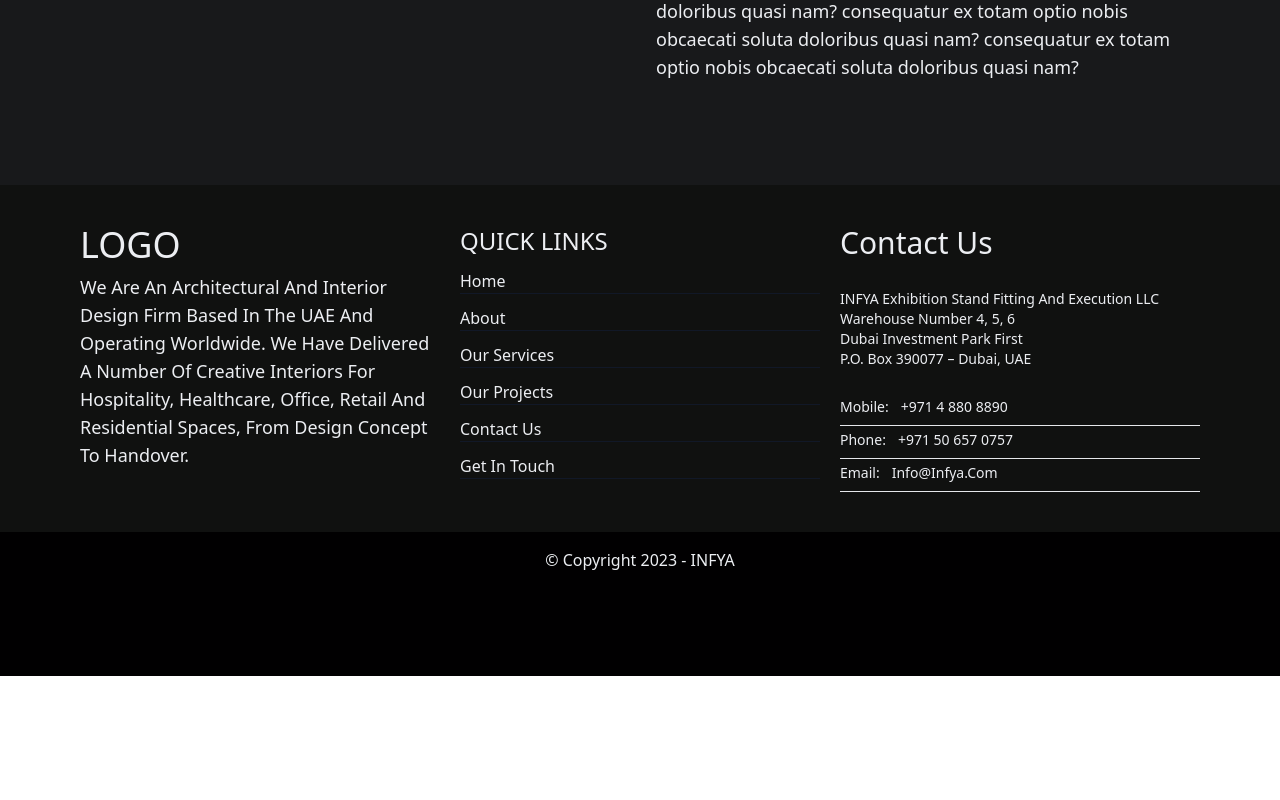
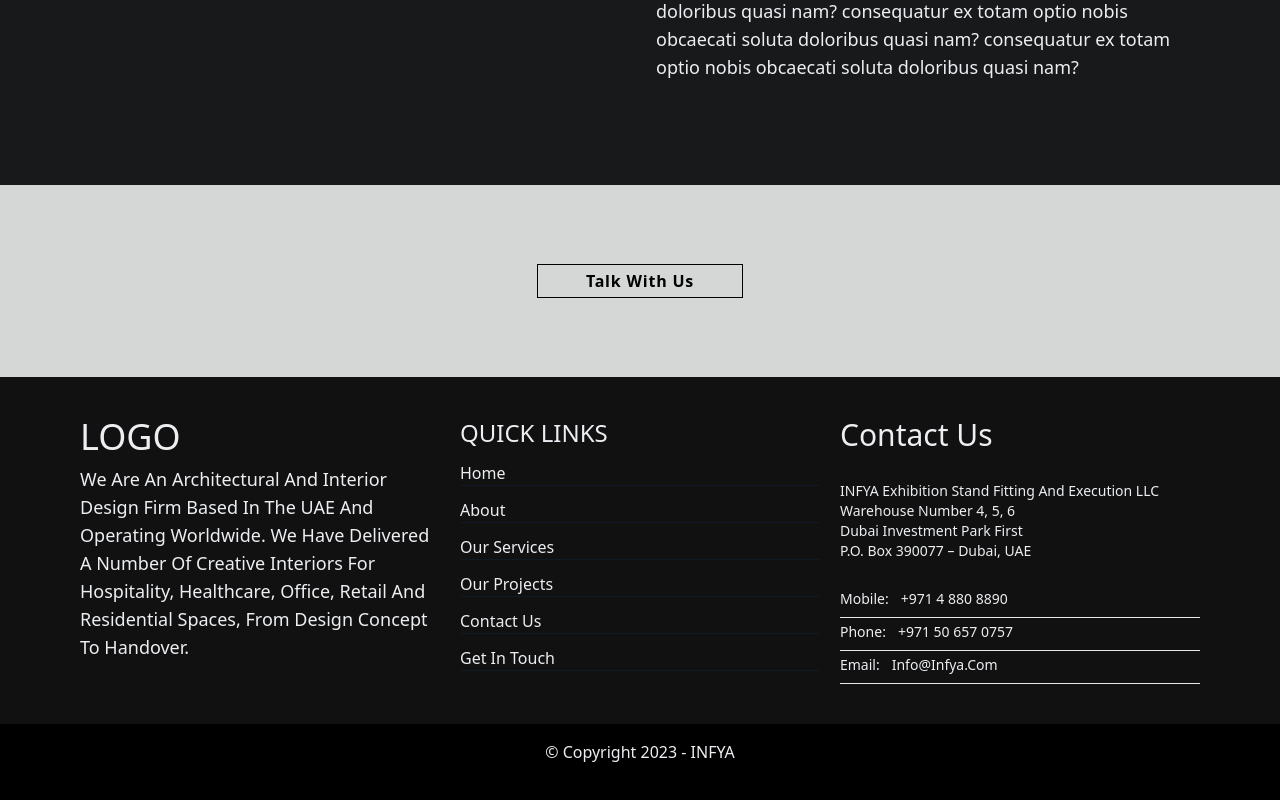
Before and after one commit to parham-mosadeq/infya, a Next.js app: page /about in a window 1280 px wide. Shown: the part 891-1691 px from the top of the page. Before the commit the page ends 1567 px from the top, so only its background shows below. Built offline with nearby package versions, Linux system fonts and the light colour scheme.

Commit message:
create talk with us

```diff
--- /dev/null
+++ b/src/components/layouts/TalkWithUs.js
@@ -0,0 +1,17 @@
+import Link from 'next/link';
+function TalkWithUs() {
+  return (
+    <div className='bg-mainApproachColor h-44 lg:h-48 flex items-center justify-center'>
+      <Link
+        href='/contact-us'
+        className='capitalize block border px-12 font-semibold tracking-wider py-1 border-mainNavColor
+        hover:bg-mainNavColor hover:text-mainTxtColor transition duration-300
+        '
+      >
+        talk with us
+      </Link>
+    </div>
+  );
+}
+
+export default TalkWithUs;
--- a/src/components/templates/AboutUsPage.js
+++ b/src/components/templates/AboutUsPage.js
@@ -1,3 +1,4 @@
+import TalkWithUs from '../layouts/TalkWithUs';
 import AboutUsInfo from '../modules/about-us/AboutUsInfo';
 import AboutUsProfile from '../modules/about-us/AboutUsProfile';
 import ContactUsProfile from '../modules/contact-us/ContactUsProfile';
@@ -14,6 +15,7 @@
           <AboutUsInfo />
         </div>
       </div>
+      <TalkWithUs />
     </main>
   );
 }
```
